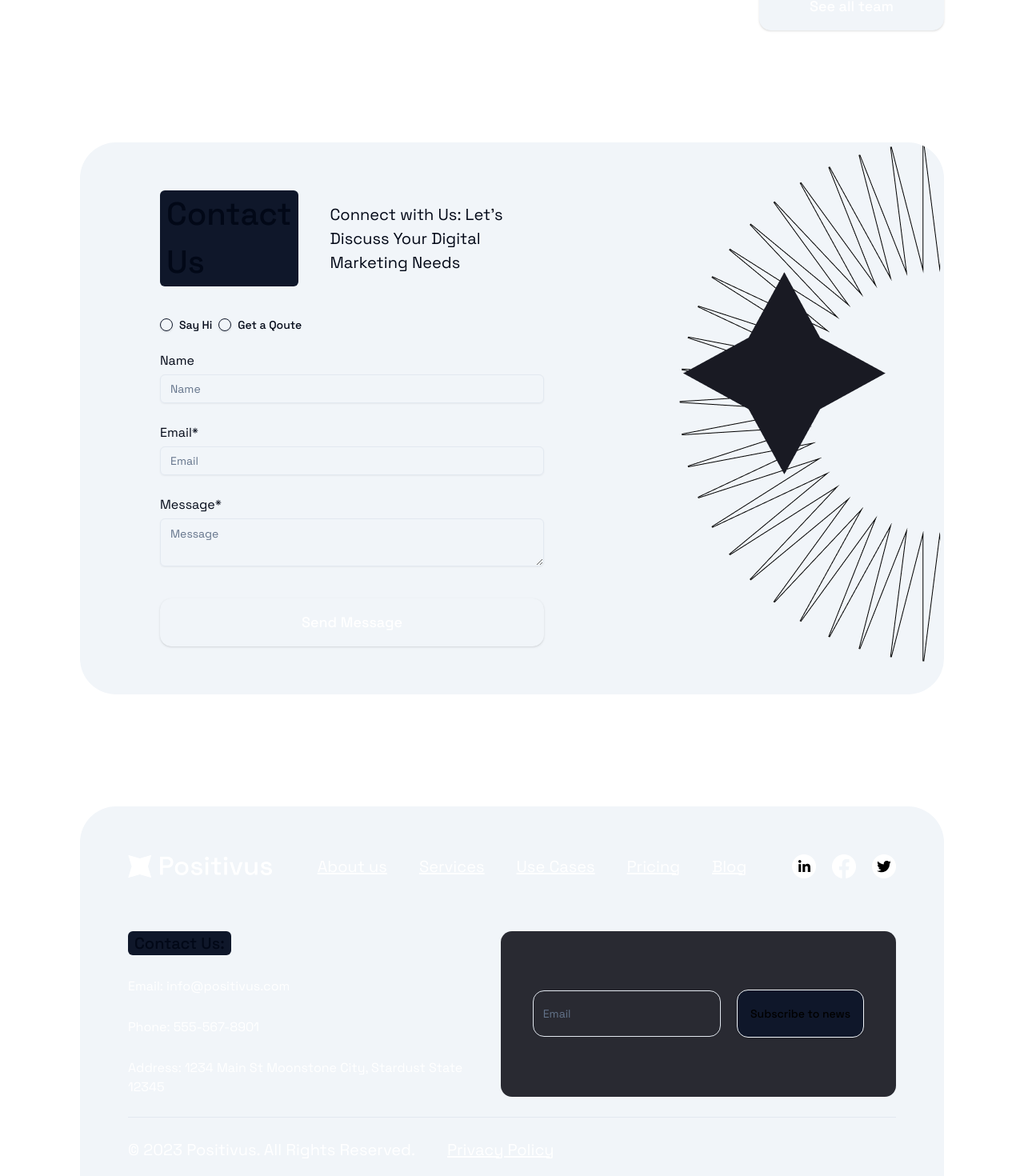
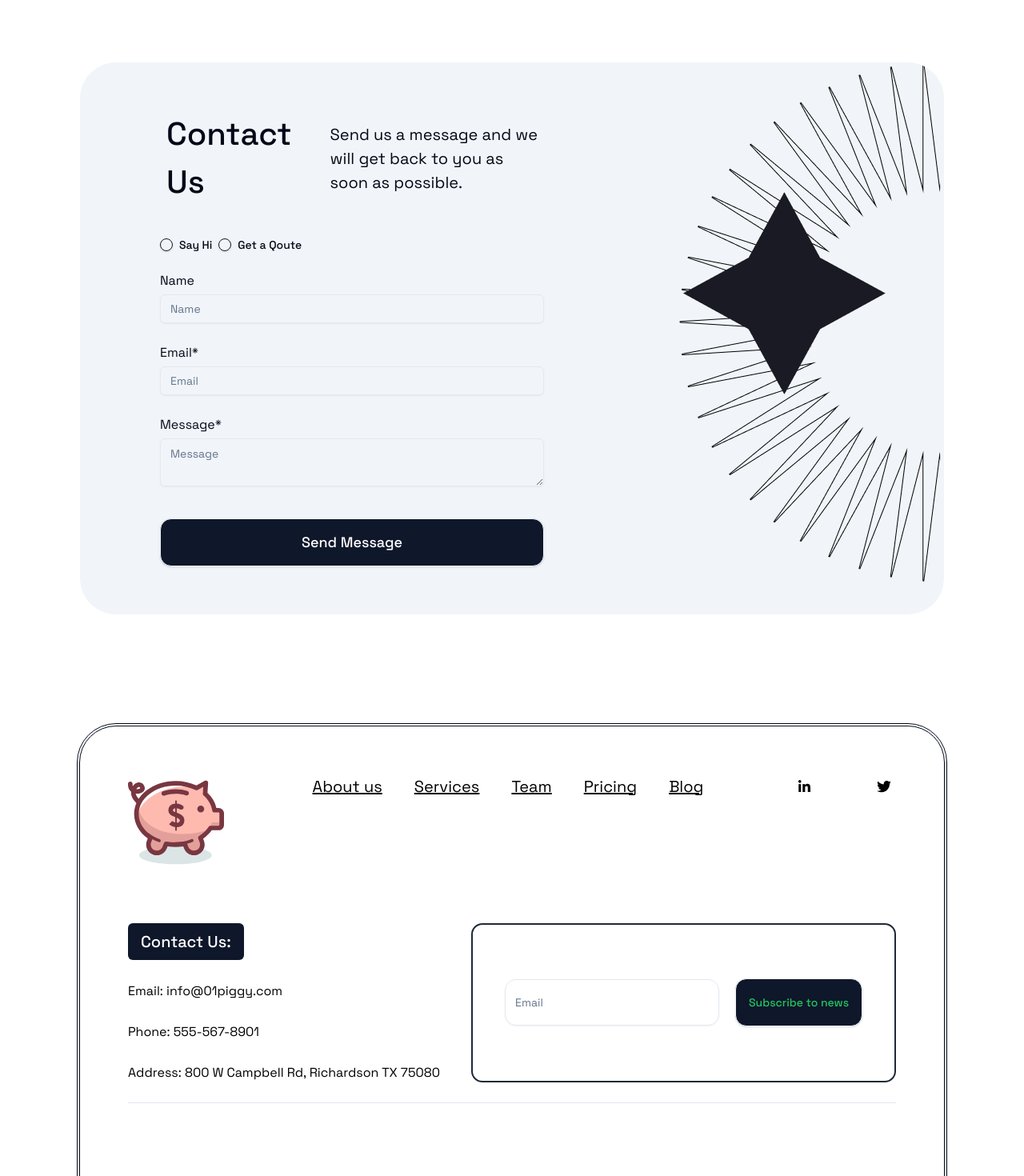
Before and after one commit to KNQuoc/01Piggy, a Next.js app in the folder frontend/: page / in a window 1280 px wide. Shown: the part 4279-5749 px from the top of the page at 80% size. Built offline with nearby package versions, Linux system fonts and the light colour scheme; no server answers.

Commit message:
Removed Clerk to use pinata

```diff
--- a/frontend/src/app/(auth)/sign-in/[[...sign-in]]/page.tsx
+++ b/frontend/src/app/(auth)/sign-in/page.tsx
@@ -1,4 +1,3 @@
-import { SignIn, ClerkLoaded, ClerkLoading } from "@clerk/nextjs";
 import { Loader2 } from "lucide-react";
 import Image from "next/image";
 
@@ -14,12 +13,7 @@ export default function Page() {
         </div>
 
         <div className="flex items-center justify-center mt-8 ">
-          <ClerkLoaded>
-            <SignIn />
-          </ClerkLoaded>
-          <ClerkLoading>
-            <Loader2 className="animate-spin text-muted-foreground" />
-          </ClerkLoading>
+          <Loader2 className="animate-spin text-muted-foreground" />
         </div>
       </div>
       <div className="h-full bg-blue-600 hidden lg:flex items-center justify-center">
--- a/frontend/src/app/(auth)/sign-up/[[...sign-up]]/page.tsx
+++ b/frontend/src/app/(auth)/sign-up/page.tsx
@@ -1,4 +1,3 @@
-import { ClerkLoaded, ClerkLoading, SignUp } from "@clerk/nextjs";
 import { Loader2 } from "lucide-react";
 import Image from "next/image";
 
@@ -14,12 +13,7 @@ export default function Page() {
         </div>
 
         <div className="flex items-center justify-center mt-8 ">
-          <ClerkLoaded>
-            <SignUp />
-          </ClerkLoaded>
-          <ClerkLoading>
-            <Loader2 className="animate-spin text-muted-foreground" />
-          </ClerkLoading>
+          <Loader2 className="animate-spin text-muted-foreground" />
         </div>
       </div>
       <div className="h-full bg-blue-600 hidden lg:flex items-center justify-center">
--- a/frontend/src/app/dashboard/page.tsx
+++ b/frontend/src/app/dashboard/page.tsx
@@ -0,0 +1,27 @@
+import React from "react";
+
+const Dashboard: React.FC = () => {
+  return (
+    <div className="min-h-screen bg-gray-100 p-4">
+      <header className="bg-white shadow p-4 mb-6">
+        <h1 className="text-2xl font-bold">User Dashboard</h1>
+      </header>
+      <main className="grid grid-cols-1 md:grid-cols-2 lg:grid-cols-3 gap-6">
+        <div className="bg-white p-6 rounded-lg shadow">
+          <h2 className="text-xl font-semibold mb-4">Profile</h2>
+          <p className="text-gray-700">Manage your profile information.</p>
+        </div>
+        <div className="bg-white p-6 rounded-lg shadow">
+          <h2 className="text-xl font-semibold mb-4">Settings</h2>
+          <p className="text-gray-700">Adjust your account settings.</p>
+        </div>
+        <div className="bg-white p-6 rounded-lg shadow">
+          <h2 className="text-xl font-semibold mb-4">Notifications</h2>
+          <p className="text-gray-700">View your recent notifications.</p>
+        </div>
+      </main>
+    </div>
+  );
+};
+
+export default Dashboard;
--- a/frontend/src/app/layout.tsx
+++ b/frontend/src/app/layout.tsx
@@ -1,11 +1,11 @@
 import type { Metadata } from "next";
 import { Space_Grotesk } from "next/font/google";
-import { ClerkProvider } from "@clerk/nextjs";
 import "./globals.css";
+import NavBar from "@/components/common/NavBar";
 
 export const metadata: Metadata = {
-  title: "Positivus",
-  description: "You goto place for anything digital",
+  title: "01Piggy",
+  description: "Teach your kids money management",
 };
 
 const spaceGrotesk = Space_Grotesk({
@@ -19,10 +19,11 @@ export default function RootLayout({
   children: React.ReactNode;
 }) {
   return (
-    <ClerkProvider>
-      <html lang="en">
-        <body className={spaceGrotesk.className}>{children}</body>
-      </html>
-    </ClerkProvider>
+    <html lang="en">
+      <body className={spaceGrotesk.className}>
+        <NavBar />
+        {children}
+      </body>
+    </html>
   );
 }
--- a/frontend/src/app/page.tsx
+++ b/frontend/src/app/page.tsx
@@ -11,7 +11,6 @@ import TeamSection from "@/components/sections/TeamSection";
 export default function Home() {
   return (
     <main>
-      <NavBar />
       <div className="mx-4 md:mx-[100px] pt-[70px] flex flex-col gap-[140px]">
         <HeroSection />
         <LogoGroupSection />
--- a/frontend/src/components/common/NavBar.tsx
+++ b/frontend/src/components/common/NavBar.tsx
@@ -3,7 +3,7 @@
 import { useState } from "react";
 import { X } from "lucide-react";
 import MainButton from "./MainButton";
-import { SignedIn, SignedOut, UserButton } from "@clerk/nextjs";
+
 import { useRouter } from "next/navigation";
 import Image from "next/image";
 
@@ -57,12 +57,7 @@ function NavBar() {
             ))}
 
             <div className="flex items-center gap-[40px] select-none">
-              <SignedOut>
-                <MainButton text="Sign In" action={signIn} />
-              </SignedOut>
-              <SignedIn>
-                <UserButton />
-              </SignedIn>
+              <MainButton text="Sign In" action={signIn} />
             </div>
           </div>
         </div>
@@ -75,7 +70,7 @@ function NavBar() {
       >
         <div className="flex justify-between mx-[10px]">
           <div className="flex gap-[50px] text-[16px] items-center select-none">
-            <img src="/images/logo.png" alt="logo" className="w-[7rem]" />
+            <Image src="/images/logo.svg" width={120} height={120} alt="logo" />
           </div>
           <div className="flex items-center gap-[40px]">
             {menu ? (
--- a/frontend/src/components/sections/ContactUsSection.tsx
+++ b/frontend/src/components/sections/ContactUsSection.tsx
@@ -10,11 +10,11 @@ function ContactUsSection() {
     <section className="bg-accent flex justify-between w-full rounded-[45px] relative overflow-x-hidden">
       <div className="py-[60px] px-8 md:px-[100px] xl:pr-[500px]">
         <div className="flex flex-col md:flex-row gap-8 md:gap-[40px] items-center ">
-          <div className="px-2 bg-primary inline-block font-medium text-h2 rounded-md">
+          <div className="px-2 bg-accent inline-block font-medium text-h2 rounded-md">
             Contact Us
           </div>
           <p className="text-p">
-            Connect with Us: Let's Discuss Your Digital Marketing Needs
+            Send us a message and we will get back to you as soon as possible.
           </p>
         </div>
 
@@ -51,7 +51,7 @@ function ContactUsSection() {
         <div className="mt-[40px]">
           <MainButton
             text="Send Message"
-            classes="bg-secondary text-white text-[18px] w-full md:w-full hover:text-black"
+            classes="bg-primary text-white text-[18px] w-full md:w-full hover:text-green-500"
           />
         </div>
       </div>
--- a/frontend/src/components/sections/FooterSection.tsx
+++ b/frontend/src/components/sections/FooterSection.tsx
@@ -4,21 +4,21 @@ import { Input } from "../ui/input";
 import MainButton from "../common/MainButton";
 
 function FooterSection() {
-  const links = ["About us", "Services", "Use Cases", "Pricing", "Blog"];
+  const links = ["About us", "Services", "Team", "Pricing", "Blog"];
   const socials = [
     "/images/linkedin_icon.png",
     "/images/facebook_icon.png",
     "/images/twitter_icon.png",
   ];
   return (
-    <section className="bg-secondary rounded-t-[45px] p-8 md:p-[60px]">
+    <section className="bg-white outline-double outline-4  rounded-t-[45px] p-8 md:p-[60px]">
       <div className="flex flex-col gap-8 md:flex-row justify-between">
         <div>
-          <img src="/images/footer_logo.png" alt="footer logo" />
+          <img src="/images/company-logo.svg" alt="footer logo" />
         </div>
         <div className="flex flex-col md:flex-row gap-[40px]">
           {links?.map((link, index) => (
-            <p key={index} className="text-white underline text-p">
+            <p key={index} className="text-black underline text-p">
               {link}
             </p>
           ))}
@@ -33,19 +33,25 @@ function FooterSection() {
       </div>
       <div className="mt-[66px] flex flex-col md:flex-row gap-8 justify-between">
         <div>
-          <div className="px-2 bg-primary inline-block font-medium text-[20px] rounded-md">
+          <div className="px-4 py-2 bg-primary text-white inline-block font-medium text-[20px] rounded-md">
             Contact Us:
           </div>
 
-          <p className="text-white mt-[27px]">Email: info@positivus.com</p>
-          <p className="text-white mt-[27px]">Phone: 555-567-8901</p>
-          <p className="text-white mt-[27px]">
-            Address: 1234 Main St Moonstone City, Stardust State 12345
+          <p className="text-black mt-[27px]">Email: info@01piggy.com</p>
+          <p className="text-black mt-[27px]">Phone: 555-567-8901</p>
+          <p className="text-black mt-[27px]">
+            Address: 800 W Campbell Rd, Richardson TX 75080
           </p>
         </div>
-        <div className="bg-[#292A32] flex flex-col md:flex-row gap-4 justify-center items-center md:gap-[20px] py-16 px-[40px] rounded-[14px]">
-          <Input placeholder="Email" className="h-[58px] rounded-[14px]" />
-          <MainButton text="Subscribe to news " classes="bg-primary w-full" />
+        <div className="bg-[#ffffff] flex flex-col md:flex-row gap-4 justify-center items-center md:gap-[20px] py-16 px-[40px] border-solid border-2 border-gray-800 rounded-[14px]">
+          <Input
+            placeholder="Email"
+            className="h-[58px] rounded-[14px] text-white"
+          />
+          <MainButton
+            text="Subscribe to news "
+            classes="bg-primary w-full text-green-500"
+          />
         </div>
       </div>
       <div className="my-[25px]">
--- a/frontend/src/components/sections/TeamSection.tsx
+++ b/frontend/src/components/sections/TeamSection.tsx
@@ -49,13 +49,6 @@ function TeamSection() {
           <TeamCard {...team} key={index} />
         ))}
       </div>
-
-      <div className="mt-[40px] flex justify-end">
-        <MainButton
-          text="See all team"
-          classes="bg-secondary text-white text-[18px] w-full md:w-[231px] hover:text-black"
-        />
-      </div>
     </section>
   );
 }
```
Also changed, not shown: frontend/src/middleware.ts (deleted, +0 -12 lines).
